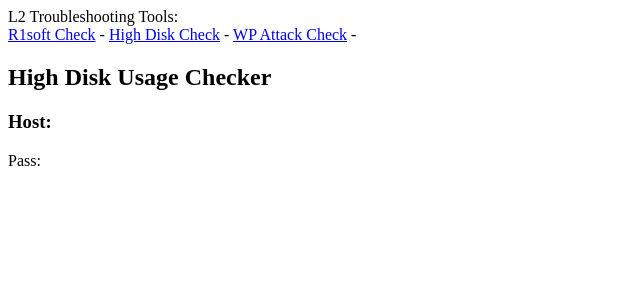
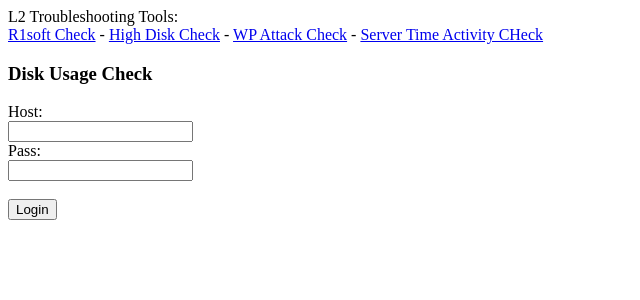
Before and after one commit to jkassis87/L2Tools, a Flask app: page /diskcheck in a window 1280 px wide. Shown: the top 300 px of the page, without its empty margins (0-640 px from the left). Run offline with Flask 2, Linux system fonts and the light colour scheme.

Commit message:
Added bare login form, moved title to route file

```diff
--- a/app/routes.py
+++ b/app/routes.py
@@ -4,19 +4,29 @@ from app import app
 @app.route('/')
 @app.route('/index')
 def index():
+    pagesettings = {'title': 'Index Page'}
     return render_template('index.html')
 
 
 @app.route('/r1check')
 def r1check():
-    return render_template('r1check.html')
+
+    return render_template('r1check.html',
+        title='R1soft Connection Checker')
 
 
 @app.route('/diskcheck')
 def diskcheck():
-    return render_template('diskcheck.html', title='Disk Usage Check')
+    return render_template('diskcheck.html',
+        title='Disk Usage Check')
 
 
 @app.route('/wpcheck')
 def wpcheck():
-    return render_template('wpcheck.html', title='WP Attack Check')
+    return render_template('wpcheck.html',
+        title='WP Attack Check')
+
+@app.route('/timecheck')
+def timecheck():
+    return render_template('timecheck.html',
+        title='Find what happend around a certain time')
--- a/app/templates/base.html
+++ b/app/templates/base.html
@@ -12,7 +12,18 @@
 		<a href="{{ url_for('r1check') }}">R1soft Check</a> -
 		<a href="{{ url_for('diskcheck') }}">High Disk Check</a> -
 		<a href="{{ url_for('wpcheck') }}">WP Attack Check</a> -
+		<a href="{{ url_for('timecheck') }}">Server Time Activity CHeck</a>
         </div>
+
+		<h3> {{ title }} </h3>
+
+		<form>
+			<label for="Host">Host:</label><br>
+			<input type="text" id="Host" name="Host"><br>
+			<label for="Pass">Pass:</label><br>
+			<input type="text" id="Host" name="Host"><br><br>
+			<input type="submit" value="Login">
+		</form>
 
 	{% block content %}{% endblock %}
 
--- a/app/templates/diskcheck.html
+++ b/app/templates/diskcheck.html
@@ -1,9 +1,5 @@
 {% extends "base.html" %}
 
 {% block content %}
-        <h2>High Disk Usage Checker</h2>
-        <p>
-        <h3>Host:</h3>
-        <p>
-        </h3>Pass:</h3>
+
 {% endblock %}
--- a/app/templates/r1check.html
+++ b/app/templates/r1check.html
@@ -1,9 +1,5 @@
 {% extends "base.html" %}
 
 {% block content %}
-	<h2>R1soft Failure Checker</h2>
-	<p>
-	<h3>Host:</h3>
-	<p>
-	<h3>Pass:</h3>
+
 {% endblock %}
--- a/app/templates/wpcheck.html
+++ b/app/templates/wpcheck.html
@@ -1,9 +1,5 @@
 {% extends "base.html" %}
 
 {% block content %}
-        <h2>Wordpress wp-login and xmlrp attack checker</h2>
-        <p>
-        <h3>Host:</h3>
-        <p>
-        <h3>Pass:</h3>
+
 {% endblock %}
```
